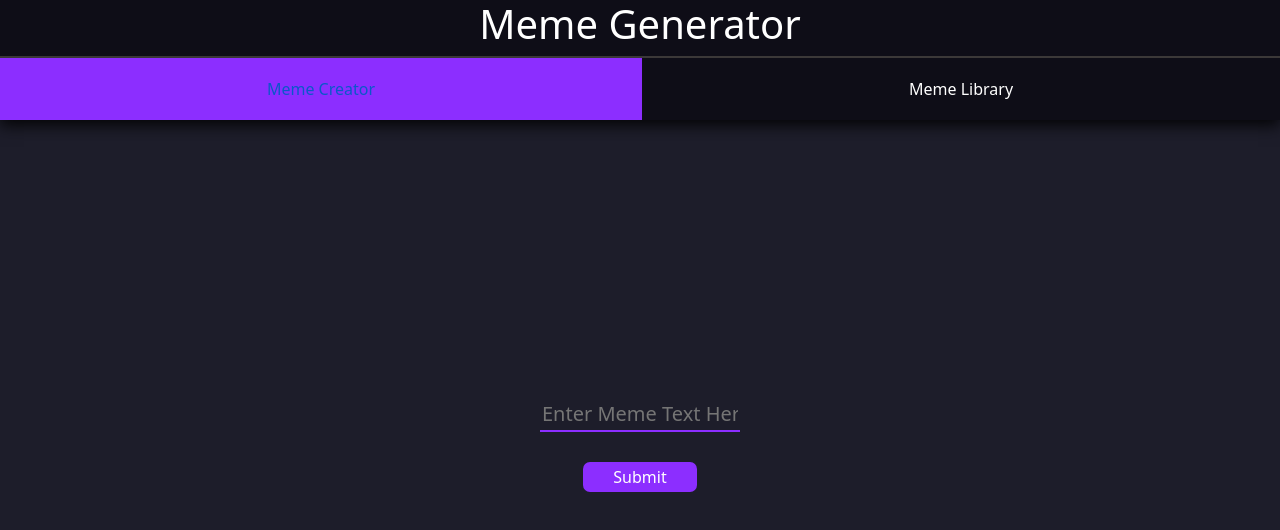
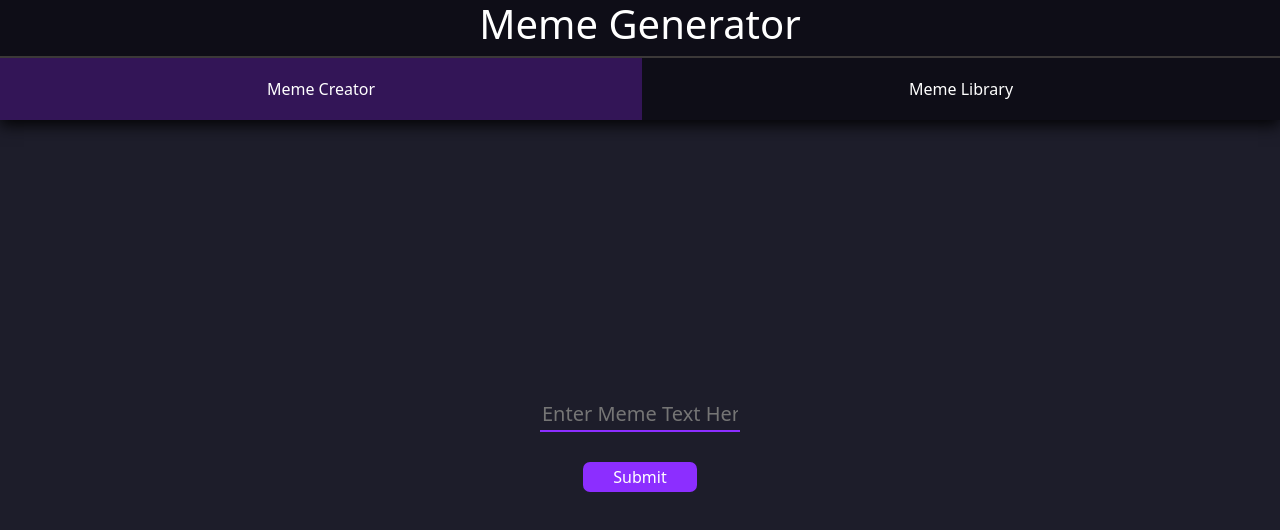
Before and after one commit to Maripirs/meme-generator-fe, a React (Create React App) app: page / in a window 1280 px wide. In both pictures the pointer is over the link "Meme Creator". Shown: the top 530 px of the page. Built offline with nearby package versions, Linux system fonts and the light colour scheme.

Commit message:
fixed header

```diff
--- a/src/App.css
+++ b/src/App.css
@@ -11,6 +11,7 @@ header {
 	align-items: center;
 	justify-content: center;
 	height: 120px;
+	min-height: 120px;
 	background-color: #0e0d17;
 	box-shadow: 0px 5px 15px rgba(0, 0, 0, 0.911);
 	color: white;
@@ -37,3 +38,7 @@ nav {
 .active {
 	background-color: #8c2eff;
 }
+.navlinks:hover {
+	color: white;
+	background-color: #331557;
+}
```
Also changed, not shown: 1 other file (tests, documents, lock files or other folders).
